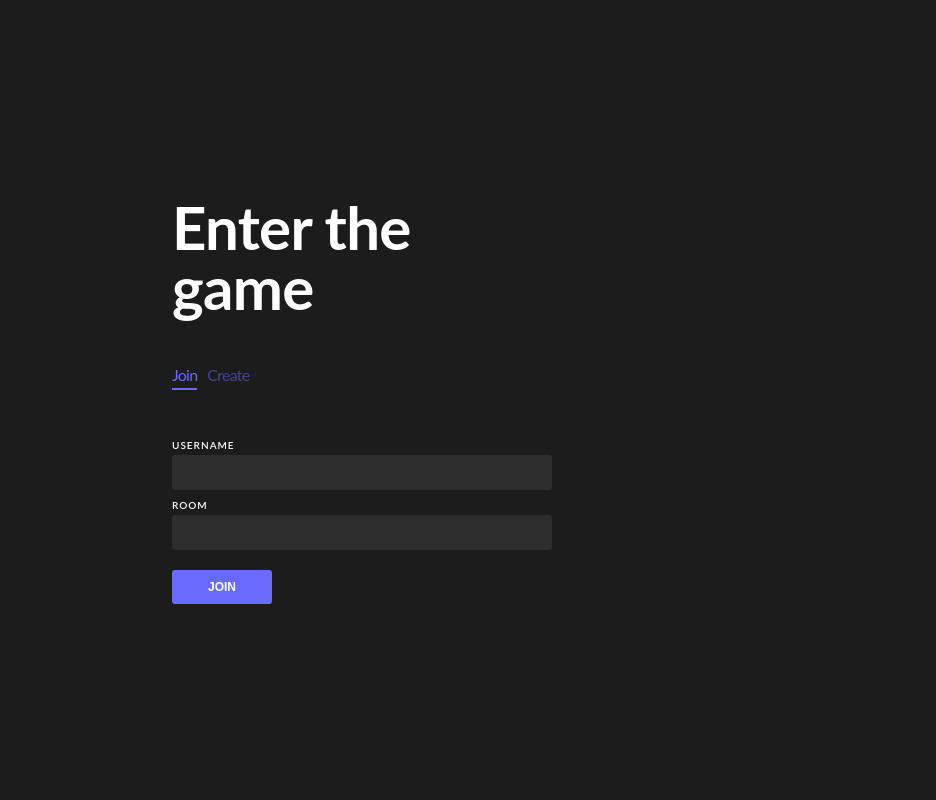
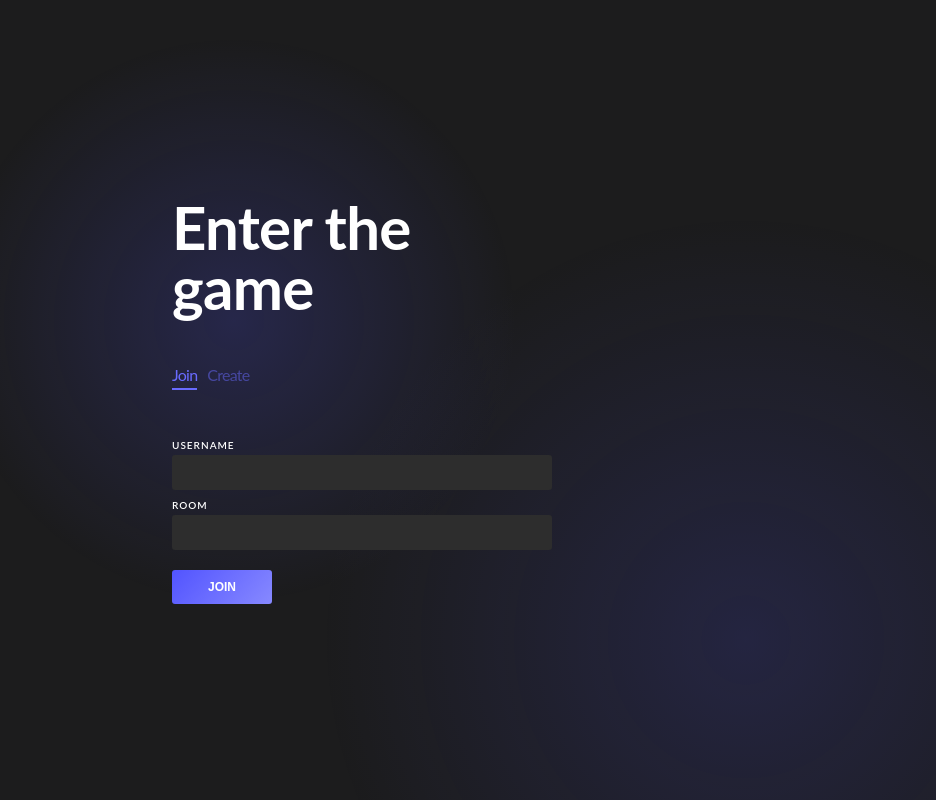
Before and after one commit to NeoxAzrot/dice-game, a Nuxt app in the folder front/: page / in a window 1280 px wide. Shown: the whole page, without its empty margins (278-1214 px from the left). Built offline with nearby package versions, Linux system fonts and the light colour scheme.

Commit message:
added gradient

```diff
--- a/front/components/Game/Board.vue
+++ b/front/components/Game/Board.vue
@@ -50,13 +50,13 @@ const stockDice = (number: number) => {
   align-items: center;
   justify-content: center;
   flex-direction: column;
-  padding: 5px 20px;
+  padding: 0.5rem 2rem;
   border-radius: var(--radius--main);
   box-shadow: var(--box-shadow);
 
   .board_container--control {
     display: flex;
-    gap: 20px;
+    gap: 2rem;
 
     >.btn {
       white-space: nowrap;
--- /dev/null
+++ b/front/components/Global/Gradients.vue
@@ -0,0 +1,52 @@
+<template>
+  <div class="bg-gradients">
+    <div class="bg-gradients__container">
+      <div></div>
+      <div></div>
+    </div>
+  </div>
+</template>
+
+<style lang="scss">
+.bg-gradients {
+  width: 100vw;
+  height: 100vh;
+  position: fixed;
+  z-index: 0;
+  top: 0;
+  left: 0;
+
+  &__container {
+    position: relative;
+    width: 100%;
+    height: 100%;
+
+    div {
+      --x-pos: -10vw;
+      --y-pos: -10vh;
+      --shapes--width: 80rem;
+      --shapes--height: 80rem;
+
+      position: absolute;
+      margin: auto;
+      transform: translateX(var(--x-pos)) translateY(var(--y-pos));
+      top: 0;
+      left: 0;
+      bottom: 0;
+      right: 0;
+      background: var(--gradient--shapes);
+      width: var(--shapes--width);
+      height: var(--shapes--height);
+
+      &:nth-child(2) {
+        --x-pos: 30vw;
+        --y-pos: 30vh;
+        --shapes--width: 120rem;
+        --shapes--height: 120rem;
+
+        opacity: 0.8;
+      }
+    }
+  }
+}
+</style>
--- a/front/components/Room/CopyLink.vue
+++ b/front/components/Room/CopyLink.vue
@@ -1,6 +1,6 @@
 <template>
   <div class="copy-link">
-    <p @click="handleClick" class="copy-link__text">{{ APP_URL }}/{{ roomID }}</p>
+    <p @click="handleClick" class="copy-link__text">{{ roomID }}</p>
     <div class="copy-link__popup" :class="copied && 'visible'">
       <p>{{ popupText }}</p>
     </div>
--- /dev/null
+++ b/front/components/Room/Footer.vue
@@ -0,0 +1,102 @@
+<template>
+  <div class="room__footer" v-if="room">
+    <div class="room__footer__container">
+      <div>
+        <label>Room</label>
+        <RoomCopyLink />
+      </div>
+      <div>
+        <label>Players</label>
+        <div class="room__footer__players">
+          <p :class="currentUserID === p.id && 'current'" v-for="p in room.players">{{ p.username }}</p>
+        </div>
+      </div>
+      <div class="room__footer__actions">
+        <button @click="handleCreateGame" class="btn--primary createRoom" :class="(isInGame && isEnoughPlayer) && 'disabled'">Start a new game</button>
+      </div>
+    </div>
+  </div>
+</template>
+
+<script setup lang="ts">
+const { room } = useRoom()
+
+const currentUserID = useCookie('dice-game-user-id')
+
+const isInGame = computed(() => room.value?.games ? room.value?.games.length > 0 : false)
+const isEnoughPlayer = computed(() => room.value ? room.value.players.length >= 2 : false)
+
+const handleCreateGame = async () => {
+  useGame().create()
+}
+
+</script>
+
+<style lang="scss">
+.room {
+  &__footer {
+    width: 100%;
+    color: white;
+    position: fixed;
+    bottom: 2rem;
+    left: 0;
+    display: flex;
+
+    &__container {
+      --shadow--size: 3.2rem;
+      --shadow--opacity: 0.3;
+
+      margin: auto;
+      width: 100%;
+      height: 100%;
+      padding: 2rem;
+      display: inline-flex;
+      gap: 4rem;
+      max-width: var(--container--max-width);
+      position: relative;
+      background: #1e1e1e;
+
+      &::after {
+        content: "";
+        position: absolute;
+        bottom: 100%;
+        left: 0;
+        width: 100%;
+        background: var(--gradient--main);
+        height: 2px;
+      }
+
+      > div {
+        label {
+          font-size: 1.2rem;
+          font-weight: 600;
+          margin-bottom: 0.5rem;
+        }
+      }
+
+      &:hover {
+        --shadow--size: 5rem;
+      }
+    }
+
+    &__players {
+      display: flex;
+      gap: 2rem;
+    }
+
+    &__actions {
+      margin: 0 0 0 auto;
+      display: flex;
+      gap: 1rem;
+
+      .createRoom {
+        &.disabled {
+          pointer-events: none;
+          opacity: 0.5;
+        }
+
+      }
+    }
+  }
+}
+</style>
--- a/front/components/Room/Header.vue
+++ b/front/components/Room/Header.vue
@@ -1,92 +1,40 @@
 <template>
-  <div class="room__header" v-if="room">
+  <div class="room__header">
     <div class="room__header__container">
-      <div>
-        <label>Room</label>
-        <RoomCopyLink />
-      </div>
-      <div>
-        <label>Players</label>
-        <div class="room__header__players">
-          <p :class="currentUserID === p.id && 'current'" v-for="p in room.players">{{ p.username }}</p>
-        </div>
-      </div>
-      <div class="room__header__actions">
-        <button @click="handleCreateGame" class="btn--secondary createRoom" :class="(isInGame && isEnoughPlayer) && 'disabled'">Start a new game</button>
-        <button @click="handleLeave" class="btn--secondary">Leave room</button>
-      </div>
+      <p @click="handleLeave" class="room__header__leave">Leave room</p>
     </div>
   </div>
 </template>
 
 <script setup lang="ts">
-const { room } = useRoom()
-
-const currentUserID = useCookie('dice-game-user-id')
-
-const isInGame = computed(() => room.value?.games ? room.value?.games.length > 0 : false)
-const isEnoughPlayer = computed(() => room.value ? room.value.players.length >= 2 : false)
-
 const handleLeave = async () => {
   await useRoom().leave()
   navigateTo('/')
 }
-
-const handleCreateGame = async() => {
-  useGame().create().then((r) => {
-    console.log(r.data.id)
-  })
-}
-
 </script>
 
 <style lang="scss">
-.room {
-  &__header {
+.room__header {
+  position: fixed;
   width: 100%;
-    color: white;
-    position: fixed;
-    bottom: 0;
+  top: 0;
   left: 0;
-    background-color: var(--color--second);
+  padding: 2rem;
   display: flex;
 
   &__container {
     margin: auto;
     width: 100%;
-      height: 100%;
-      padding: 2rem;
-      display: inline-flex;
-      gap: 4rem;
-      max-width: 120rem;
+    max-width: var(--container--max-width);
+    display: flex;
+  }
 
-      > div {
-        label {
+  &__leave {
+    color: var(--color--third);
+    margin: 0 0 0 auto;
     font-size: 1.2rem;
     font-weight: 600;
-          margin-bottom: 0.5rem;
-        }
-      }
-
-    }
-
-    &__players {
-      display: flex;
-      gap: 2rem;
-    }
-
-    &__actions {
-      margin: 0 0 0 auto;
-      display: flex;
-      gap: 1rem;
-
-      .createRoom {
-        &.disabled {
-          cursor: not-allowed;
-          opacity: 0.5;
-        }
-      }
-    }
+    cursor: pointer;
   }
 }
 </style>
--- a/front/components/Room/Manager.vue
+++ b/front/components/Room/Manager.vue
@@ -24,7 +24,7 @@
         <label for="room">Room</label>
         <input type="text" id="room" name="room" v-model="requestedRoom" />
       </div>
-      <input type="submit" value="Join" />
+      <input type="submit" value="Join" class="btn--primary" />
     </form>
 
     <form v-else @submit="handleCreate">
@@ -32,14 +32,17 @@
         <label for="username">Username</label>
         <input type="text" id="username" name="username" v-model="username" />
       </div>
-      <input type="submit" value="Create" />
+      <input type="submit" value="Create" class="btn--primary" />
     </form>
-    <p class="room-manager__error" v-if="error">{{ error }}</p>
+    <p class="room-manager__error" v-if="error"><WarningIcon />{{ error }}</p>
   </div>
 </template>
 
 <script setup lang="ts">
+import WarningIcon from '~/assets/icons/warning.svg'
+
 const { username, roomID } = useStore();
+
 const selection: Ref<'join' | 'create'> = ref('join');
 
 const requestedRoom = ref((useRoute().query.room as string) || '');
@@ -47,6 +50,10 @@ const requestedRoom = ref((useRoute().query.room as string) || '');
 const cookie = useCookie('dice-game-user-id');
 
 const error = ref('');
+
+watch(() => selection.value, () => {
+  error.value = ''
+})
 
 const handleJoin = (e: Event) => {
   e.preventDefault()
@@ -115,6 +122,14 @@ const handleCreate = (e: Event) => {
     color: #ff0000;
     font-size: 1.4rem;
     letter-spacing: normal;
+    display: flex;
+    align-items: center;
+    gap: 1rem;
+
+    svg {
+      width: 1.6rem;
+      height: 1.6rem;
+    }
   }
 }
 </style>
--- a/front/layouts/room.vue
+++ b/front/layouts/room.vue
@@ -1,11 +1,10 @@
 <template>
   <div class="layout room">
+    <GlobalGradients/>
     <div class="room__container" v-if="room && room.players">
       <RoomHeader />
-      <p v-if="game">{{ game.state.gameStatus }}</p>
-      <div class="layout__container">
-        <NuxtPage/>
-      </div>
+      <RoomFooter />
+      <NuxtPage/>
     </div>
     <div class="room__loader" v-else>
       <p class="room__loader__title">Loading room...</p>
@@ -58,6 +57,7 @@ watch(
   &__container {
     display: flex;
     height: 100%;
+    max-width: 800px;
   }
 
   &__loader {
--- a/front/pages/index.vue
+++ b/front/pages/index.vue
@@ -1,5 +1,6 @@
 <template>
   <div class="layout home">
+    <GlobalGradients/>
     <div class="layout__container">
       <h1>Enter the game</h1>
       <RoomManager />
--- a/front/styles/components/_buttons.scss
+++ b/front/styles/components/_buttons.scss
@@ -1,10 +1,6 @@
-button,
-.btn,
-input[type="submit"] {
+.btn {
   border: none;
   font-size: 1.2rem;
-  background-color: var(--color--second);
-  color: white;
   padding: 1rem 3rem;
   font-weight: 500;
   cursor: pointer;
@@ -13,17 +9,25 @@ input[type="submit"] {
   width: fit-content;
   text-transform: uppercase;
   font-weight: 600;
-}
 
-.btn {
+  &--primary {
+    color: white;
+    background: var(--gradient--main);
+  }
+
   &--secondary {
     background-color: white;
     color: var(--color--second);
   }
-  &:disabled {
+  &.disabled {
     background-color: var(--color--main);
     border: 2px solid var(--color--second);
     color: var(--color--second);
     cursor: not-allowed;
   }
 }
+
+button,
+input[type="submit"] {
+  @extend .btn;
+}
--- a/front/styles/global/_layout.scss
+++ b/front/styles/global/_layout.scss
@@ -13,5 +13,6 @@
     justify-content: center;
     align-items: center;
     letter-spacing: -0.075rem;
+    z-index: 1;
   }
 }
--- a/front/styles/global/_variables.scss
+++ b/front/styles/global/_variables.scss
@@ -10,9 +10,15 @@
   --color--third: #8082ff;
   --color--button: #181819;
 
+  --container--max-width: 120rem;
+
   --radius--main: 0.3rem;
 
   --box-shadow: 10px 10px 20px rgba(0, 0, 0, 0.4);
 
   --base-padding: 10px 20px;
+
+  --gradient--main : linear-gradient(131deg, rgb(82, 84, 255) 0%, rgba(135,137,255,1) 100%);
+
+  --gradient--shapes: radial-gradient(rgba(82, 85, 255, 0.2), rgba(82, 85, 255, 0) 50%);
 }
```
Also changed, not shown: front/assets/icons/warning.svg (added). Lines whose indentation alone changed are shown as unchanged.
